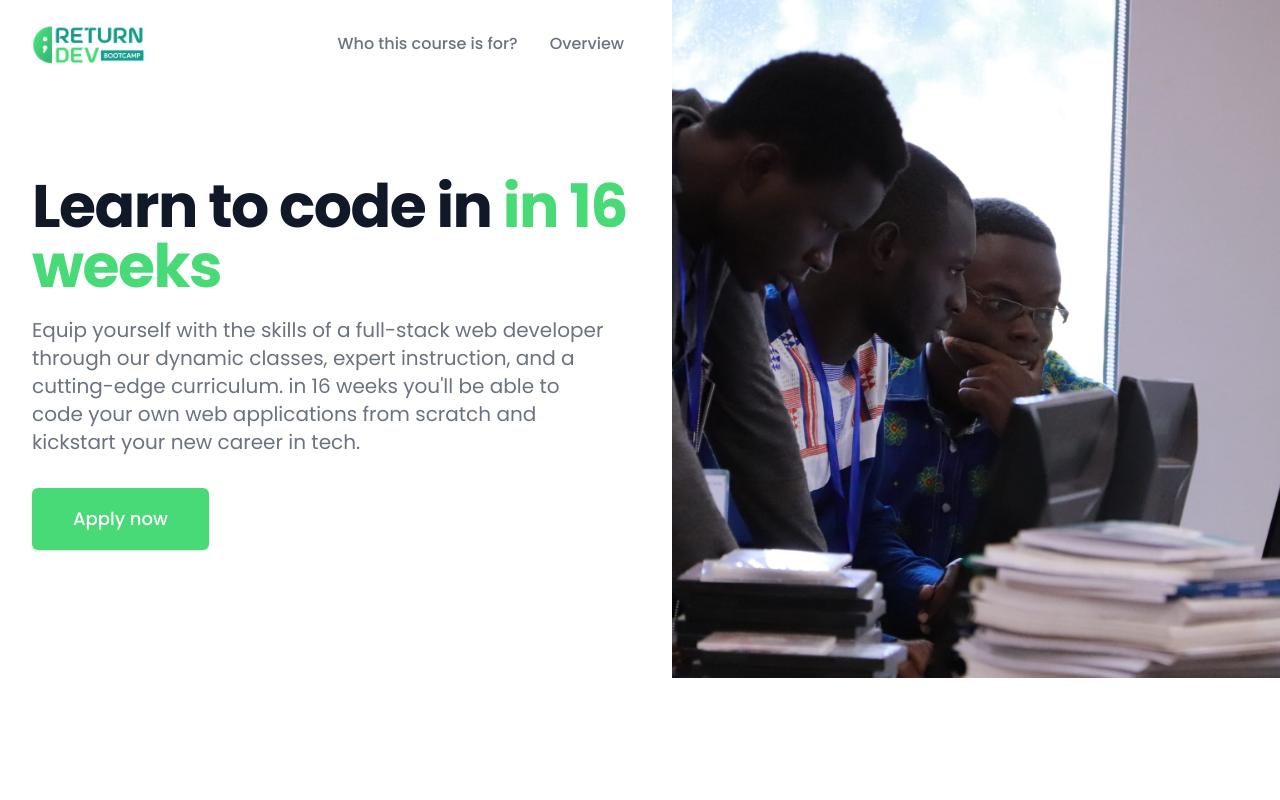
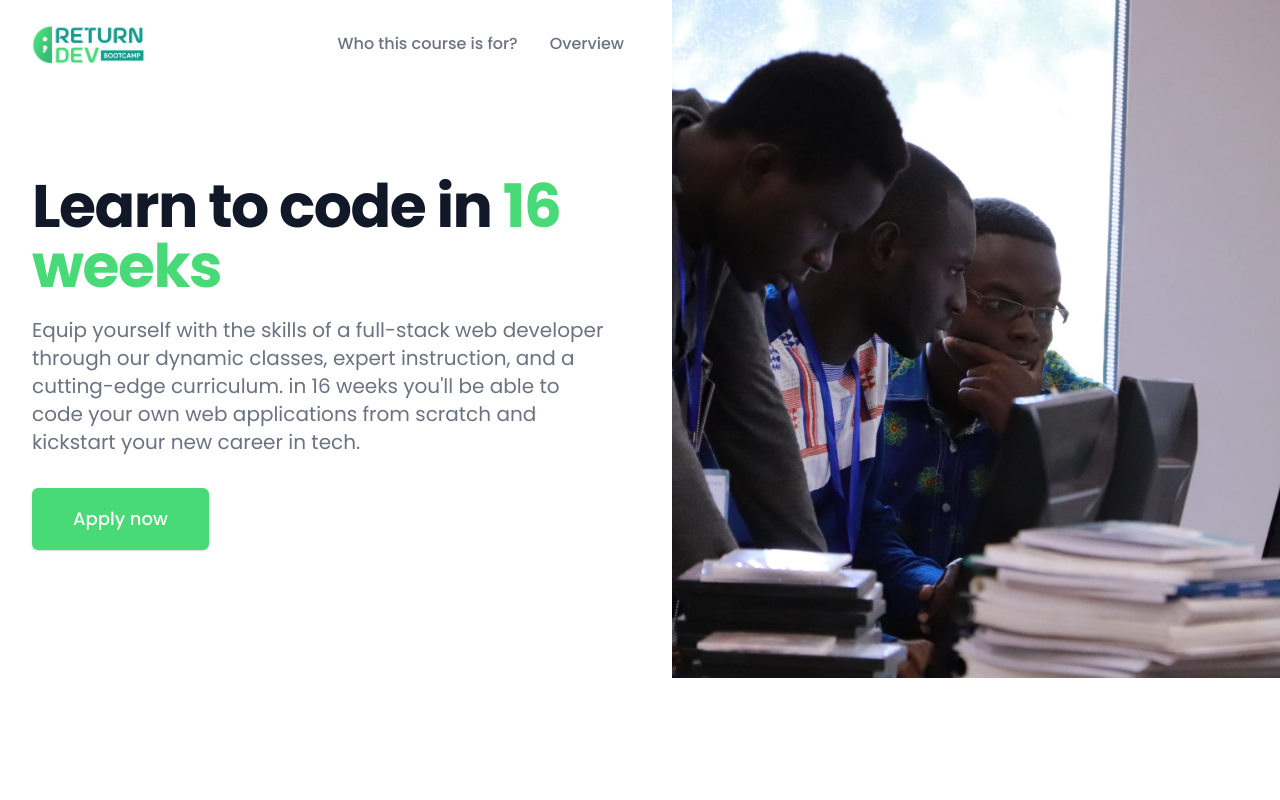
Before and after one commit to ARoble/returndev, a Next.js app: page / in a window 1280 px wide. Shown: the top 800 px of the page. Built offline with nearby package versions, Linux system fonts and the light colour scheme.

Commit message:
removed typo

```diff
--- a/pages/index.js
+++ b/pages/index.js
@@ -128,7 +128,7 @@ export default function Home() {
                 <h1 className="text-4xl tracking-tight font-extrabold text-gray-900 sm:text-5xl md:text-6xl">
                   <span className="block xl:inline">Learn to code in</span>{" "}
                   <span className="block text-brand-green xl:inline">
-                    in 16 weeks
+                    16 weeks
                   </span>
                 </h1>
                 <p className="my-3 text-base text-gray-500 sm:mt-5 sm:text-lg sm:max-w-xl sm:mx-auto md:mt-5 md:text-xl lg:mx-0">
```
